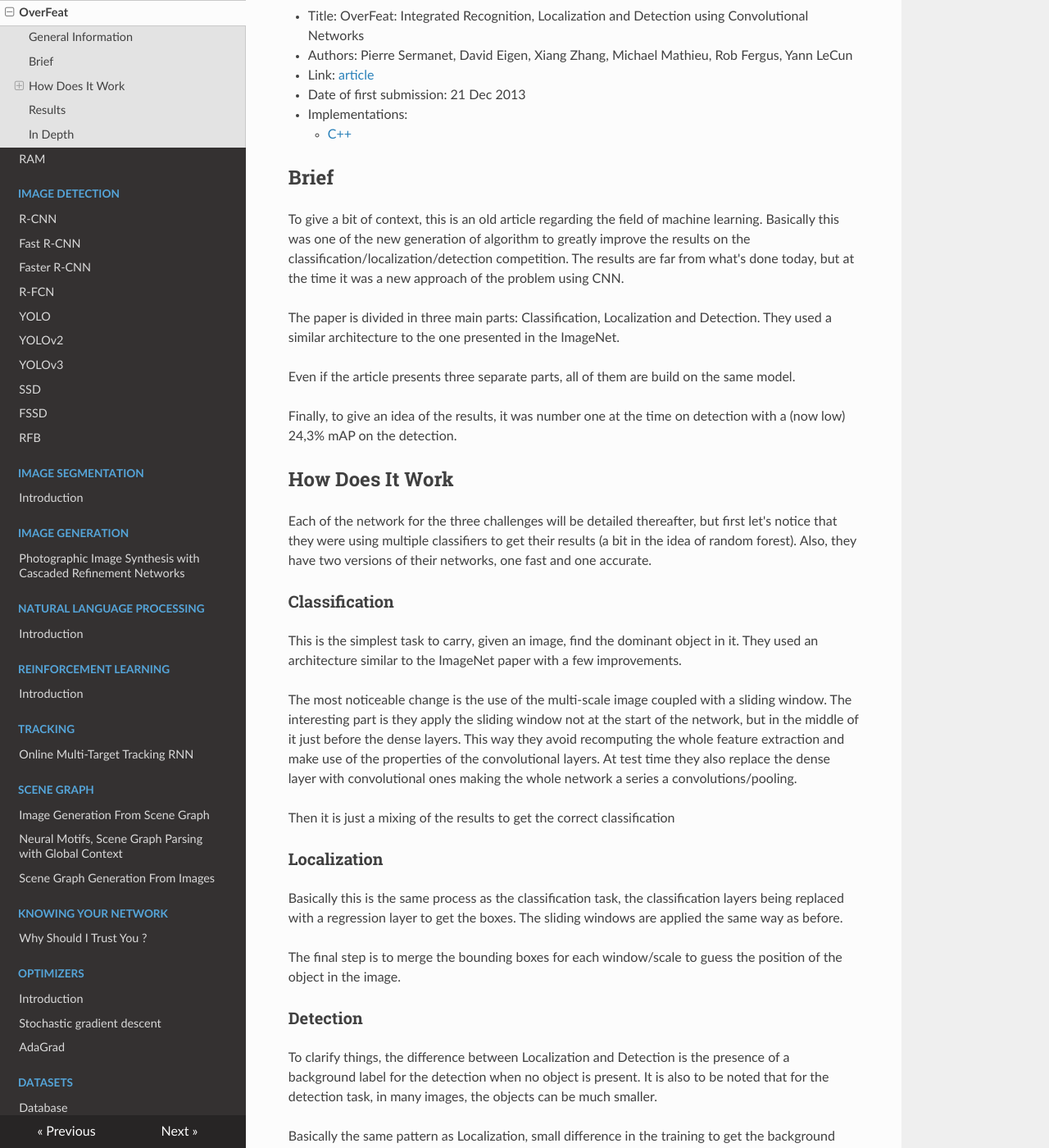
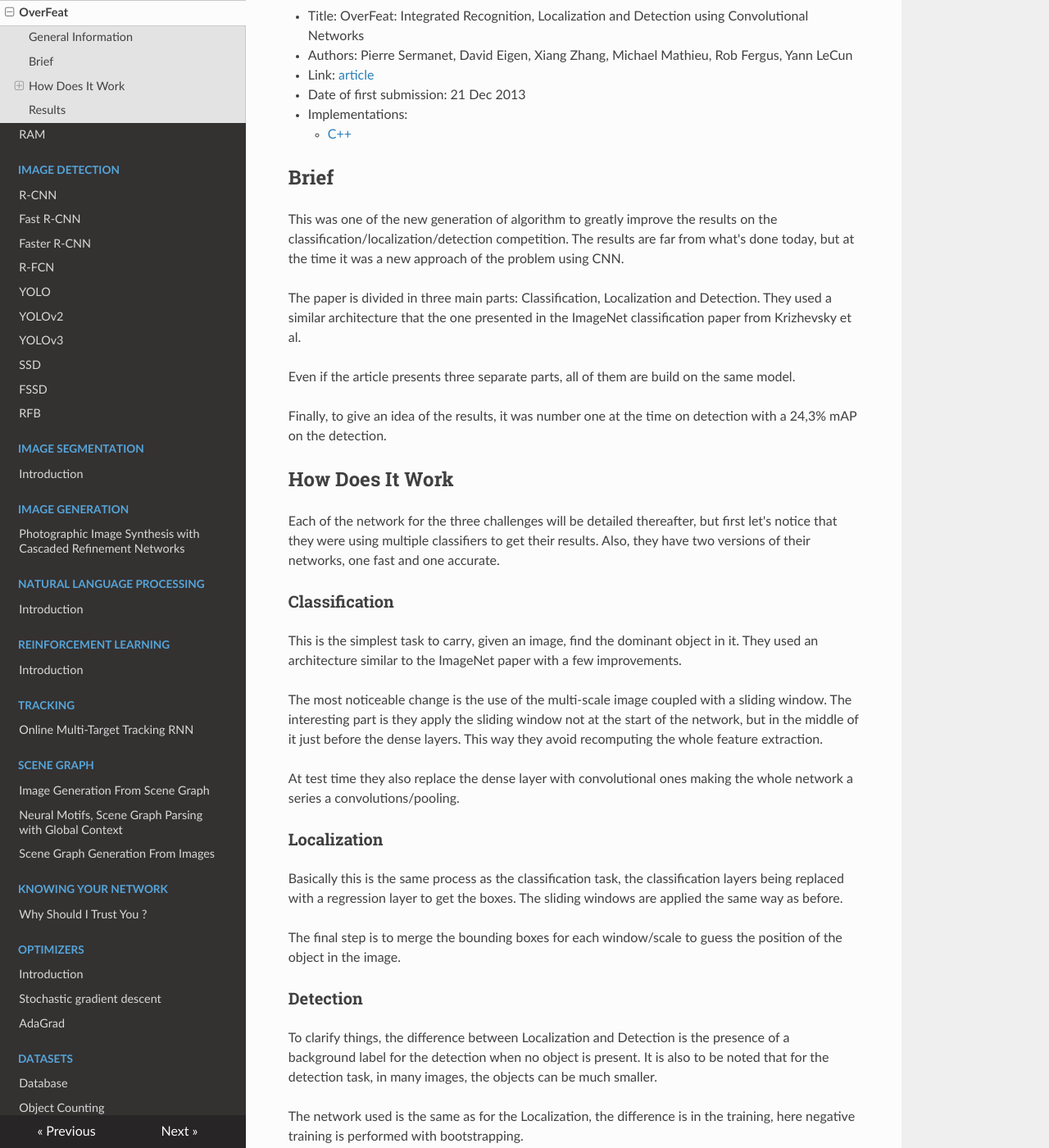
Before and after one commit to D3lt4lph4/papers, an MkDocs documentation site: the page built from docs/imageclassif/overfeat.md, in a window 1280 px wide and 1400 px high, scrolled down 256 px. Shown: the whole window at 82% size. Built offline with MkDocs 1.6.1, drawn with Linux system fonts in a browser that asks for light colours; nearby versions of some CDN libraries; old or Windows-style settings are respelled for this version of MkDocs; some of the changed text lies outside the part shown.

Commit message:
small corrections

```diff
--- a/docs/imageclassif/overfeat.md
+++ b/docs/imageclassif/overfeat.md
@@ -13,26 +13,25 @@
 
 ## Brief
 
-To give a bit of context, this is an old article regarding the field of machine learning. Basically this was one of the new generation of algorithm to greatly improve the results on the classification/localization/detection competition. The results are far from what's done today, but at the time it was a new approach of the problem using CNN.
+This was one of the new generation of algorithm to greatly improve the results on the classification/localization/detection competition. The results are far from what's done today, but at the time it was a new approach of the problem using CNN.
 
-The paper is divided in three main parts: Classification, Localization and Detection. They used a similar architecture to the one presented in the ImageNet.
+The paper is divided in three main parts: Classification, Localization and Detection. They used a similar architecture that the one presented in the ImageNet classification paper from Krizhevsky et al.
 
 Even if the article presents three separate parts, all of them are build on the same model.
 
-Finally, to give an idea of the results, it was number one at the time on detection with a (now low) 24,3% mAP on the detection.
+Finally, to give an idea of the results, it was number one at the time on detection with a 24,3% mAP on the detection.
 
 ## How Does It Work
 
-Each of the network for the three challenges will be detailed thereafter, but first let's notice that they were using multiple classifiers to get their results (a bit in the idea of random forest). Also, they have two versions of their networks, one fast and one accurate.
+Each of the network for the three challenges will be detailed thereafter, but first let's notice that they were using multiple classifiers to get their results. Also, they have two versions of their networks, one fast and one accurate.
 
 ### Classification
 
 This is the simplest task to carry, given an image, find the dominant object in it. They used an architecture similar to the ImageNet paper with a few improvements.
 
-The most noticeable change is the use of the multi-scale image coupled with a sliding window. The interesting part is they apply the sliding window not at the start of the network, but in the middle of it just before the dense layers. This way they avoid recomputing the whole feature extraction and make use of the properties of the convolutional layers.
+The most noticeable change is the use of the multi-scale image coupled with a sliding window. The interesting part is they apply the sliding window not at the start of the network, but in the middle of it just before the dense layers. This way they avoid recomputing the whole feature extraction.
+
 At test time they also replace the dense layer with convolutional ones making the whole network a series a convolutions/pooling.
-
-Then it is just a mixing of the results to get the correct classification
 
 ### Localization
 
@@ -44,7 +43,8 @@
 
 To clarify things, the difference between Localization and Detection is the presence of a background label for the detection when no object is present. It is also to be noted that for the detection task, in many images, the objects can be much smaller.
 
-Basically the same pattern as Localization, small difference in the training to get the background class.
+The network used is the same as for the Localization, the difference is in the training, here negative training is performed with bootstrapping.
+
 
 ## Results
 
@@ -55,7 +55,3 @@
 |Fast|13,6%|-|-|
 |Big |14,2%|-|-|
 |Undefined|-|29,9%|24.3%|
-
-## In Depth
-
-To come
```
Also changed, not shown: other parts of docs/imageclassif/overfeat.md (+1 -1 lines).
